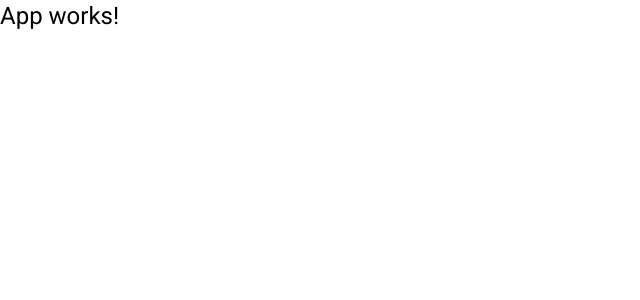
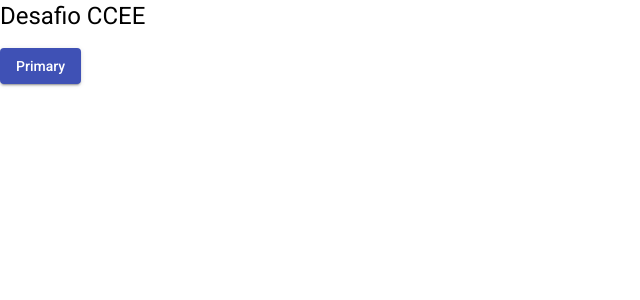
Before and after one commit to Silva-Arthur/helpdesk-frontend, an Angular app: page / in a window 1280 px wide. Shown: the top 300 px of the page, without its empty margins (0-640 px from the left). Built offline with nearby package versions, Linux system fonts and the light colour scheme.

Commit message:
Imports utilizados no projeto

```diff
--- a/package.json
+++ b/package.json
@@ -5,7 +5,8 @@
     "ng": "ng",
     "start": "ng serve",
     "build": "ng build",
-    "watch": "ng build --watch --configuration development"
+    "watch": "ng build --watch --configuration development",
+    "postinstall": "ngcc"
   },
   "private": true,
   "dependencies": {
--- a/src/app/app.component.html
+++ b/src/app/app.component.html
@@ -1 +1,2 @@
-<h1>App works!</h1>
+<h1>Desafio CCEE</h1>
+<button mat-raised-button color="primary">Primary</button>
```
Also changed, not shown: src/app/app.module.ts (+42 -1 lines), 1 other file (tests, documents, lock files or other folders).
